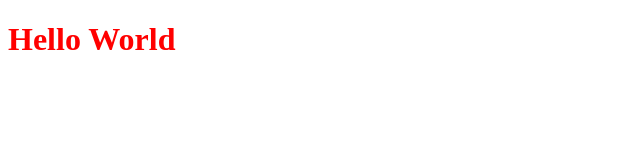
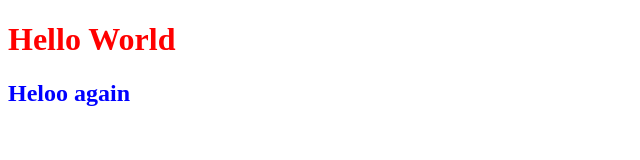
Before and after one commit to akylbekmurzabekov/my-site, a plain HTML site: page index.html in a window 1280 px wide. Shown: the whole page, without its empty margins (0-640 px from the left). Drawn offline with Linux system fonts and the light colour scheme.

Commit message:
Add subtitle

```diff
--- a/index.html
+++ b/index.html
@@ -11,6 +11,7 @@
 
 <body>
   <h1>Hello World</h1>
+  <h2>Heloo again</h2>
 </body>
 
 </html>
--- a/style.css
+++ b/style.css
@@ -1,3 +1,7 @@
 h1 {
   color: red;
 }
+
+h2 {
+  color: blue;
+}
```
